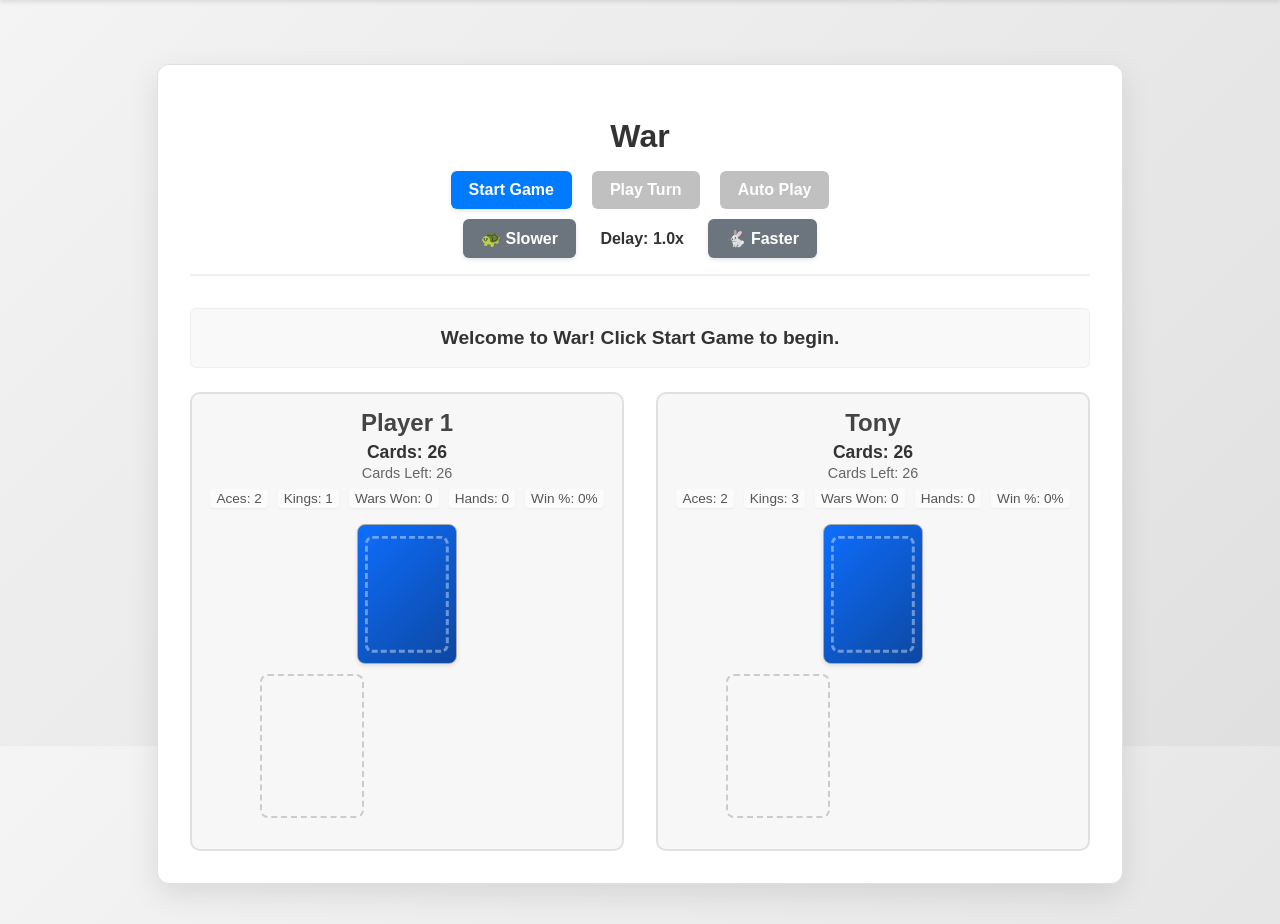
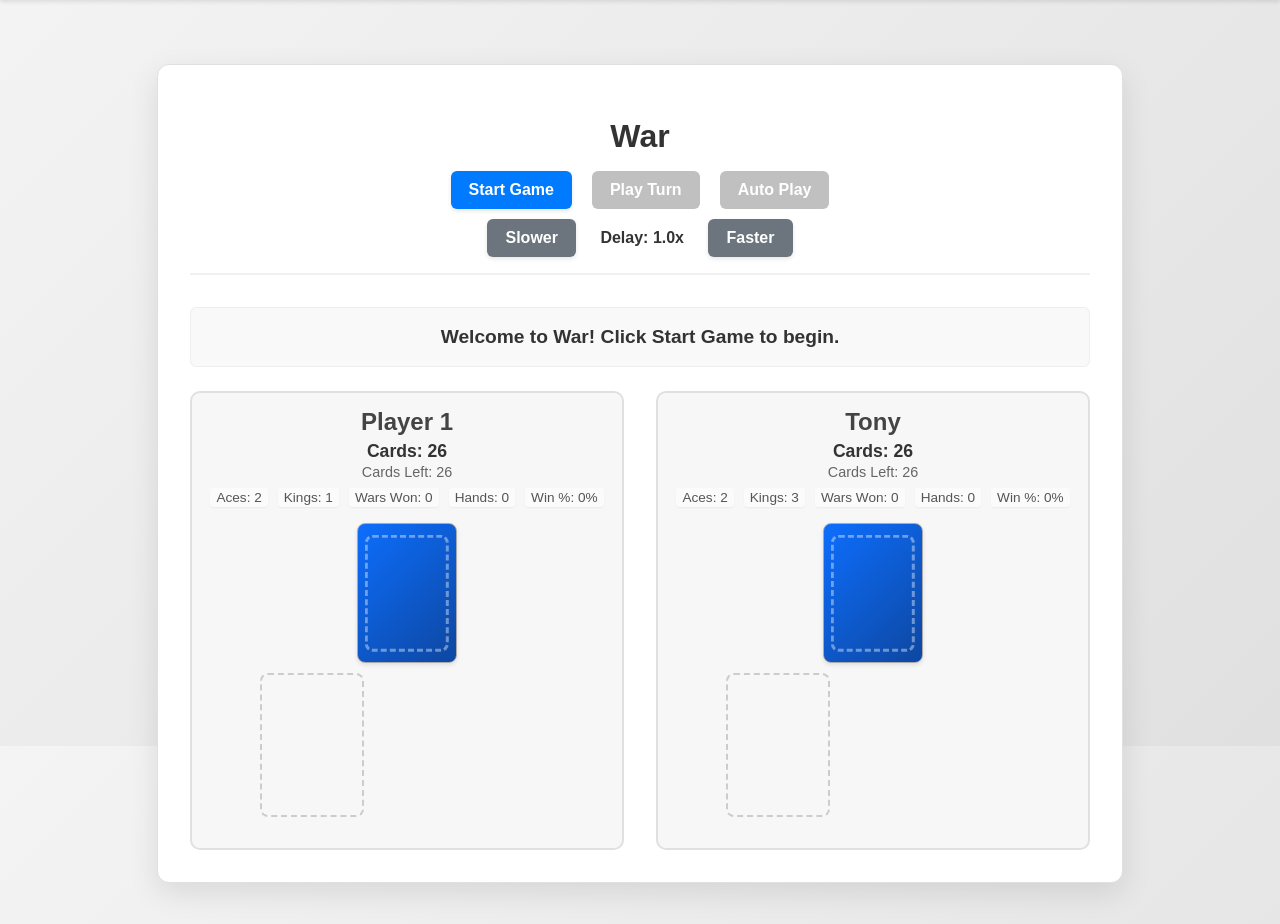
Before and after one commit to wescoup/wescoup-website, a Flask app: page /tonys-war-game in a window 1280 px wide. Shown: the part 54-978 px from the top of the page. Run offline with Flask 2, Linux system fonts and the light colour scheme.

Commit message:
Update tonys-war-game.html

```diff
--- a/templates/games/tonys-war-game.html
+++ b/templates/games/tonys-war-game.html
@@ -16,9 +16,9 @@
             <button id="auto-play" class="btn" disabled>Auto Play</button>
         </div>
         <div class="game-speed-controls" style="text-align: center; margin-top: 10px;">
-            <button id="speed-down-btn" class="btn btn-secondary" title="Slower (Increase Delay)">🐢 Slower</button>
+            <button id="speed-down-btn" class="btn btn-secondary" title="Slower (Increase Delay)">Slower</button>
             <span id="speed-display" style="font-weight: bold; margin: 0 15px;">Delay: 1.0x</span>
-            <button id="speed-up-btn" class="btn btn-secondary" title="Faster (Decrease Delay)">🐇 Faster</button>
+            <button id="speed-up-btn" class="btn btn-secondary" title="Faster (Decrease Delay)">Faster</button>
         </div>
         </header>
 
```
